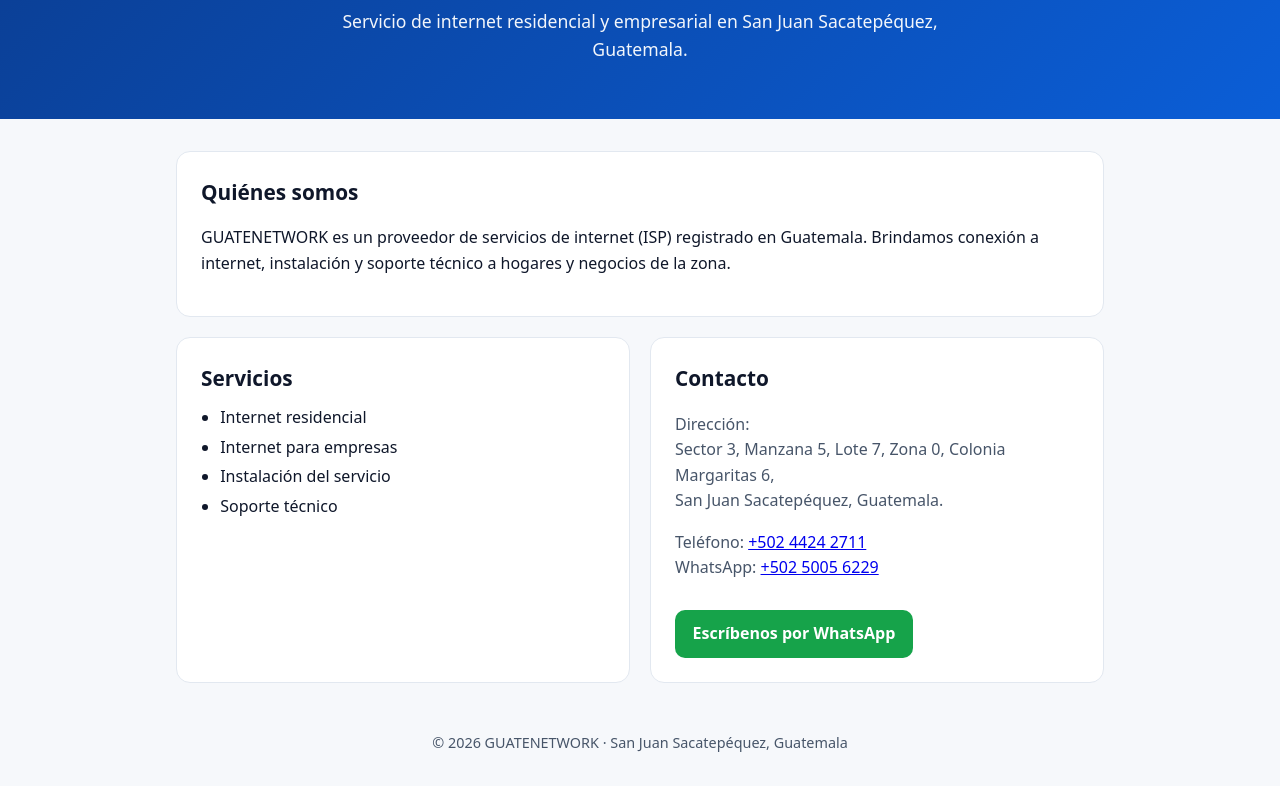
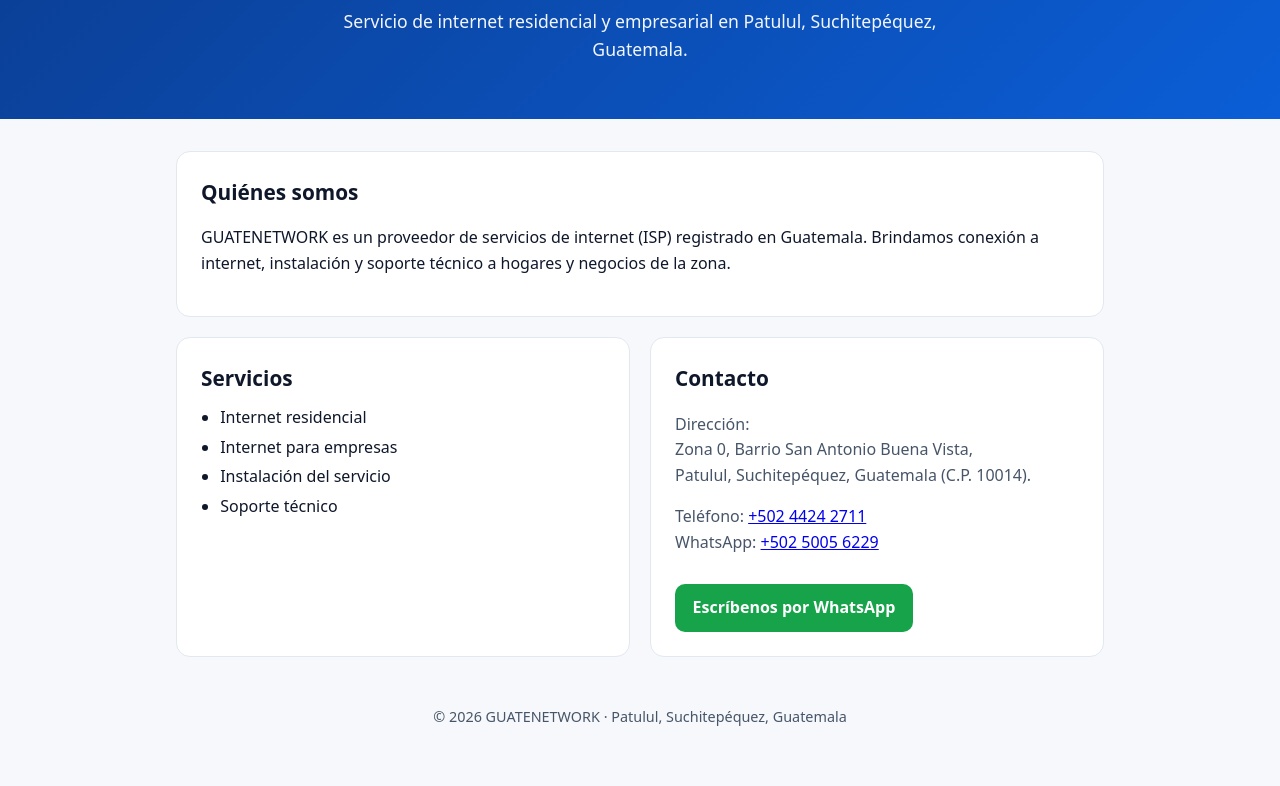
Before and after one commit to FirstRSSO/guatenetwork, a plain HTML site: page index.html in a window 1280 px wide. Shown: the part 141-927 px from the top of the page. After the commit the page ends 901 px from the top, so only its background shows below. Drawn offline with Linux system fonts and the light colour scheme.

Commit message:
Dirección actual en Patulul

```diff
--- a/index.html
+++ b/index.html
@@ -3,8 +3,8 @@
 <head>
 <meta charset="utf-8">
 <meta name="viewport" content="width=device-width, initial-scale=1">
-<title>GUATENETWORK | Servicio de internet en San Juan Sacatepéquez</title>
-<meta name="description" content="GUATENETWORK, proveedor de servicio de internet residencial y empresarial en San Juan Sacatepéquez, Guatemala.">
+<title>GUATENETWORK | Servicio de internet en Patulul, Suchitepéquez</title>
+<meta name="description" content="GUATENETWORK, proveedor de servicio de internet residencial y empresarial en Patulul, Suchitepéquez, Guatemala.">
 <style>
   :root{--bg:#f6f8fb;--card:#fff;--ink:#0f172a;--muted:#475569;--brand:#0b5ed7;--line:#e2e8f0}
   *{box-sizing:border-box}body{margin:0;font-family:system-ui,-apple-system,Segoe UI,Roboto,Arial,sans-serif;background:var(--bg);color:var(--ink);line-height:1.6}
@@ -24,7 +24,7 @@
 <body>
 <header>
   <h1>GUATENETWORK</h1>
-  <p>Servicio de internet residencial y empresarial en San Juan Sacatepéquez, Guatemala.</p>
+  <p>Servicio de internet residencial y empresarial en Patulul, Suchitepéquez, Guatemala.</p>
 </header>
 <main>
   <section>
@@ -43,12 +43,12 @@
     </section>
     <section>
       <h2>Contacto</h2>
-      <p class="muted">Dirección:<br>Sector 3, Manzana 5, Lote 7, Zona 0, Colonia Margaritas 6,<br>San Juan Sacatepéquez, Guatemala.</p>
+      <p class="muted">Dirección:<br>Zona 0, Barrio San Antonio Buena Vista,<br>Patulul, Suchitepéquez, Guatemala (C.P. 10014).</p>
       <p class="muted">Teléfono: <a href="tel:+50244242711">+502 4424 2711</a><br>WhatsApp: <a href="tel:+50250056229">+502 5005 6229</a></p>
       <a class="btn" href="https://wa.me/50250056229">Escríbenos por WhatsApp</a>
     </section>
   </div>
 </main>
-<footer>© 2026 GUATENETWORK · San Juan Sacatepéquez, Guatemala</footer>
+<footer>© 2026 GUATENETWORK · Patulul, Suchitepéquez, Guatemala</footer>
 </body>
 </html>
```
